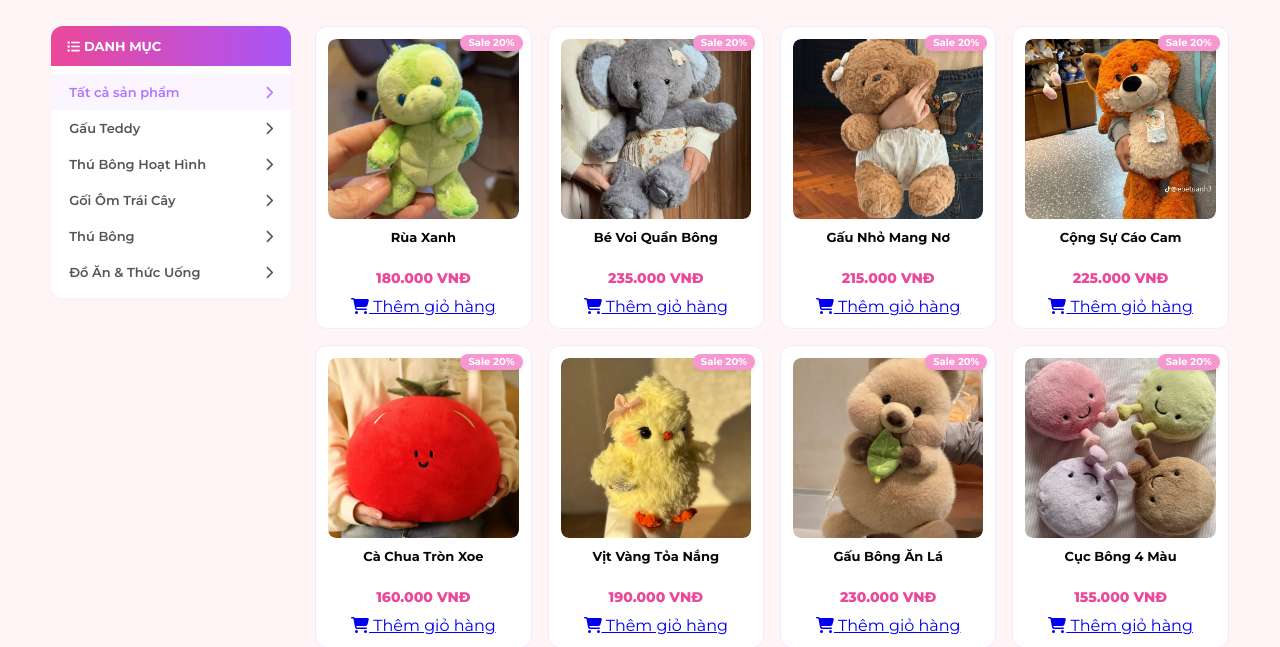
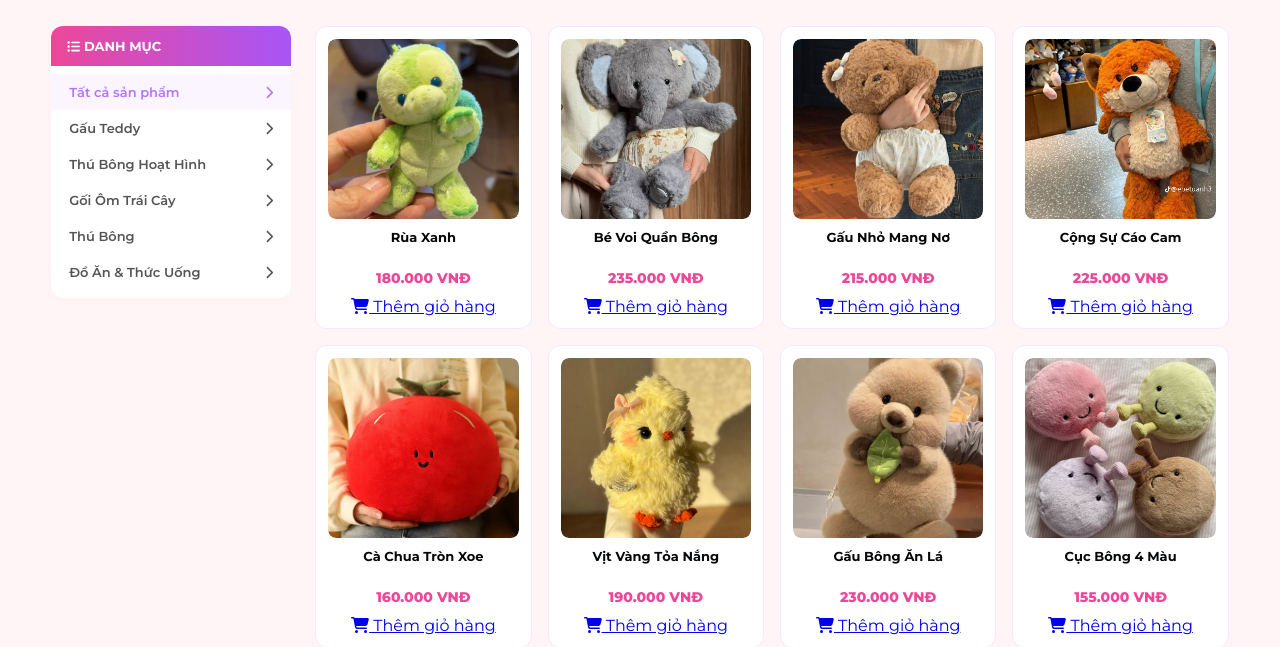
Before and after one commit to Tied13/laptrinhweb, a PHP site: page /products.php in a window 1280 px wide. Shown: the part 156-803 px from the top of the page. Run offline with PHP 8.4, Linux system fonts and the light colour scheme; data comes from the database, SQL or seed files in the repository.

Commit message:
Update style.css

```diff
--- a/assets/css/style.css
+++ b/assets/css/style.css
@@ -412,7 +412,7 @@ nav .category-btn {
 
 .badge-sale,
 .badge-hot {
-  position: absolute;
+  display: none !important;
   top: 8px;
   right: 8px;
   z-index: 10;
```
